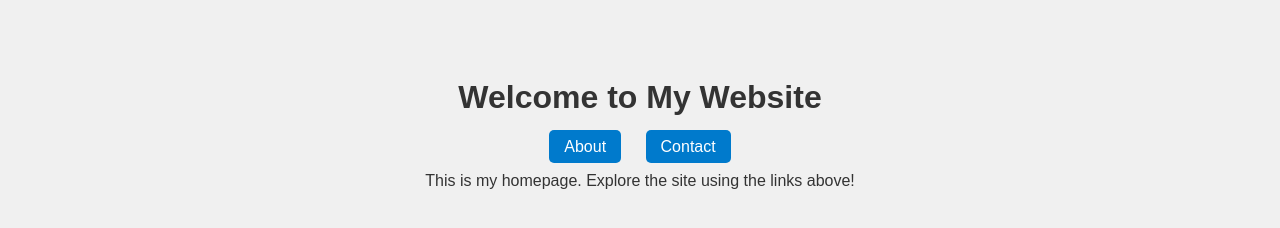
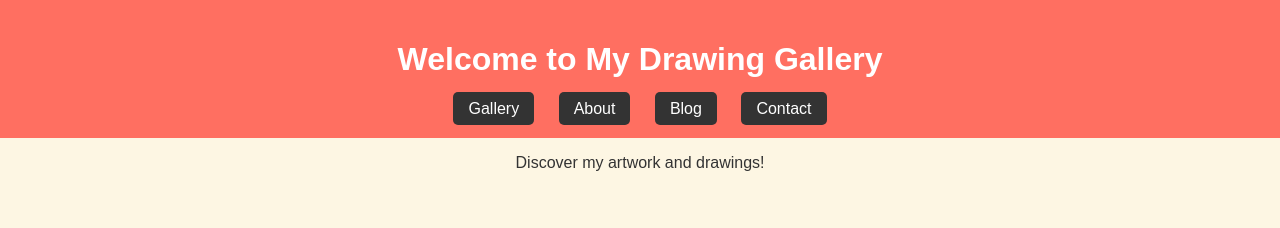
Before and after one commit to sajayasathish03/sajayasathish03.github.io, a plain HTML site: page index.html in a window 1280 px wide. Drawn offline with Linux system fonts and the light colour scheme.

Commit message:
Update index.html

```diff
--- a/index.html
+++ b/index.html
@@ -1,19 +1,19 @@
 <!DOCTYPE html>
 <html>
 <head>
-    <title>My Website</title>
-    <style>
-        body { font-family: Arial; text-align: center; background: #f0f0f0; color: #333; padding: 50px;}
-        nav a { margin: 10px; padding: 8px 15px; background: #007acc; color: white; text-decoration: none; border-radius: 5px;}
-        nav a:hover { background: #005f99;}
-    </style>
+    <title>My Drawing Website</title>
+    <link rel="stylesheet" href="css/style.css">
 </head>
 <body>
-    <h1>Welcome to My Website</h1>
-    <nav>
-        <a href="about/index.html">About</a>
-        <a href="contact/index.html">Contact</a>
-    </nav>
-    <p>This is my homepage. Explore the site using the links above!</p>
+    <header>
+        <h1>Welcome to My Drawing Gallery</h1>
+        <nav>
+            <a href="gallery/index.html">Gallery</a>
+            <a href="about/index.html">About</a>
+            <a href="blog/index.html">Blog</a>
+            <a href="contact/index.html">Contact</a>
+        </nav>
+    </header>
+    <p>Discover my artwork and drawings!</p>
 </body>
 </html>
```
